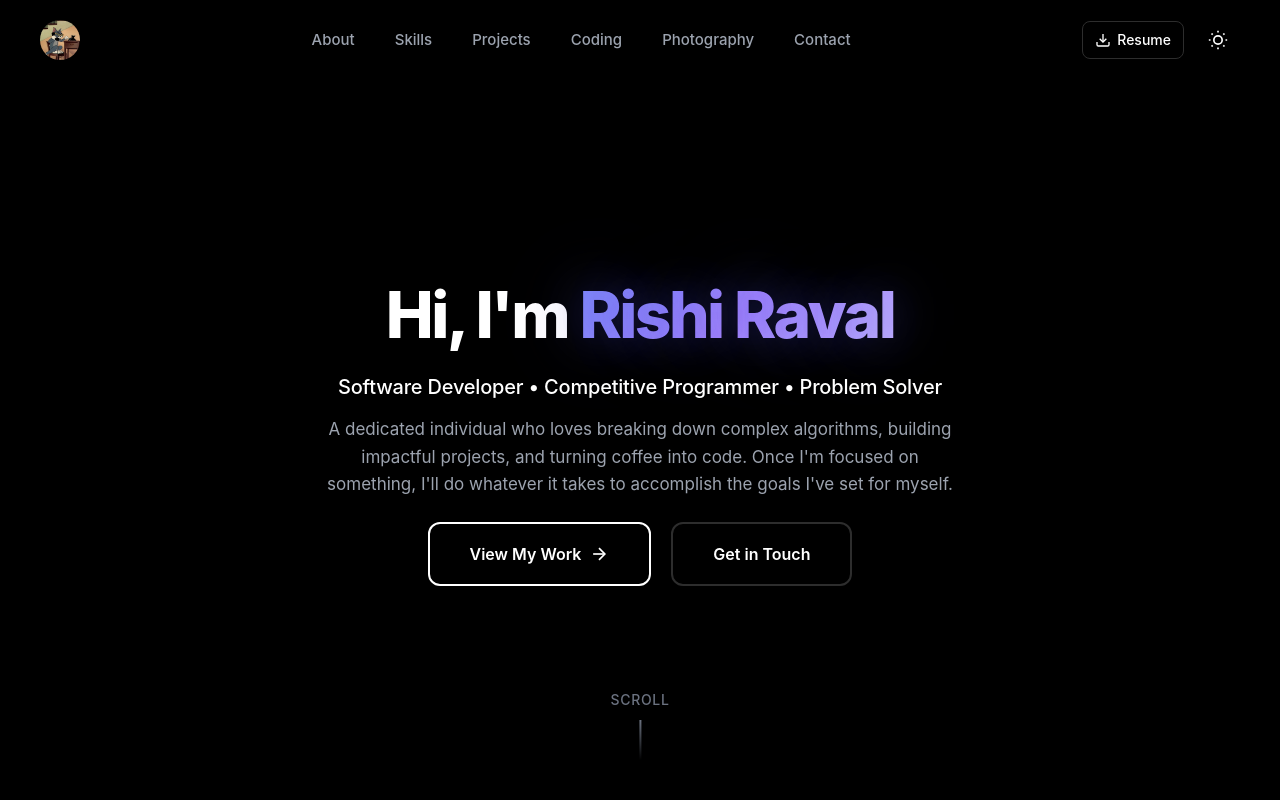
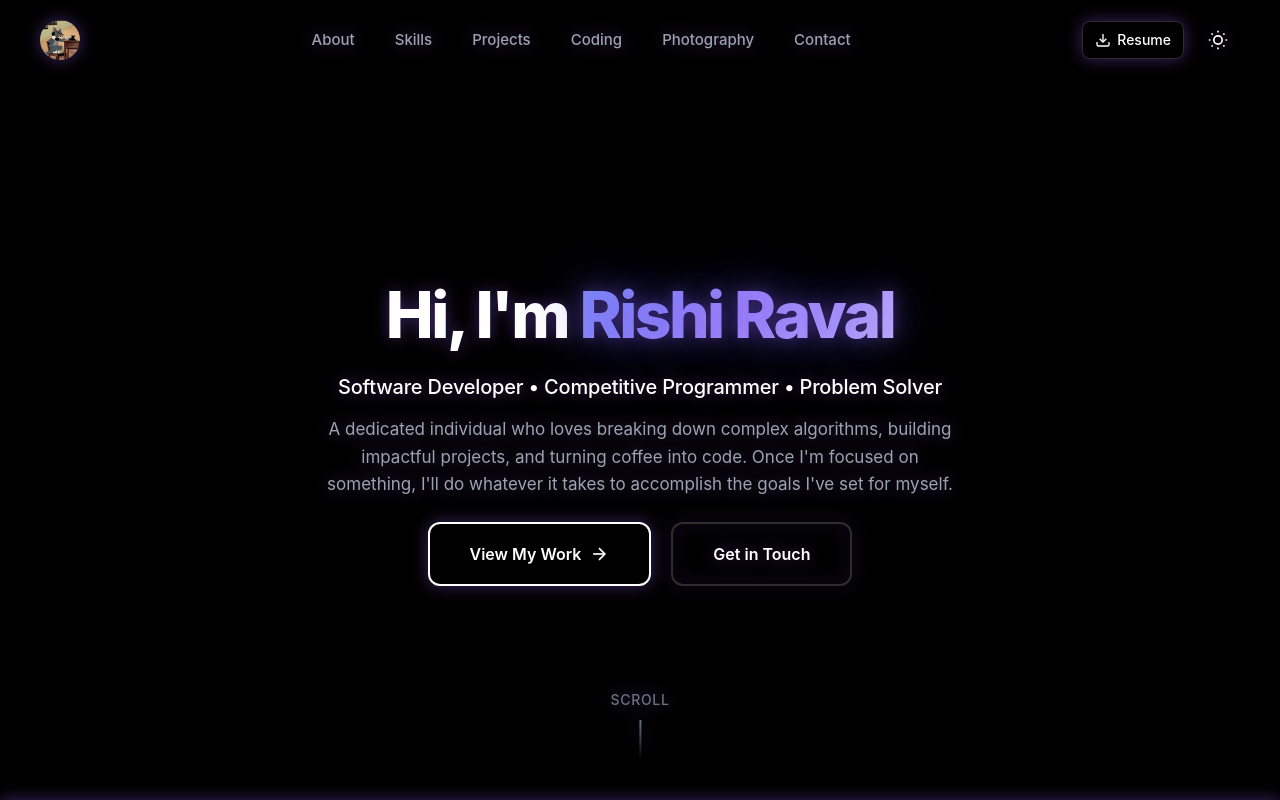
Before and after one commit to imrishi007/portfolio, a React (Vite) app: page / in a window 1280 px wide. Shown: the top 800 px of the page. Built offline with nearby package versions, Linux system fonts and the light colour scheme.

Commit message:
Minor updates

```diff
--- a/src/styles/global.css
+++ b/src/styles/global.css
@@ -67,6 +67,10 @@
 html {
   scroll-behavior: smooth;
   font-size: 16px;
+}
+
+body {
+  filter: drop-shadow(0 0 8px rgba(139, 92, 246, 0.4));
 }
 
 body {
```
